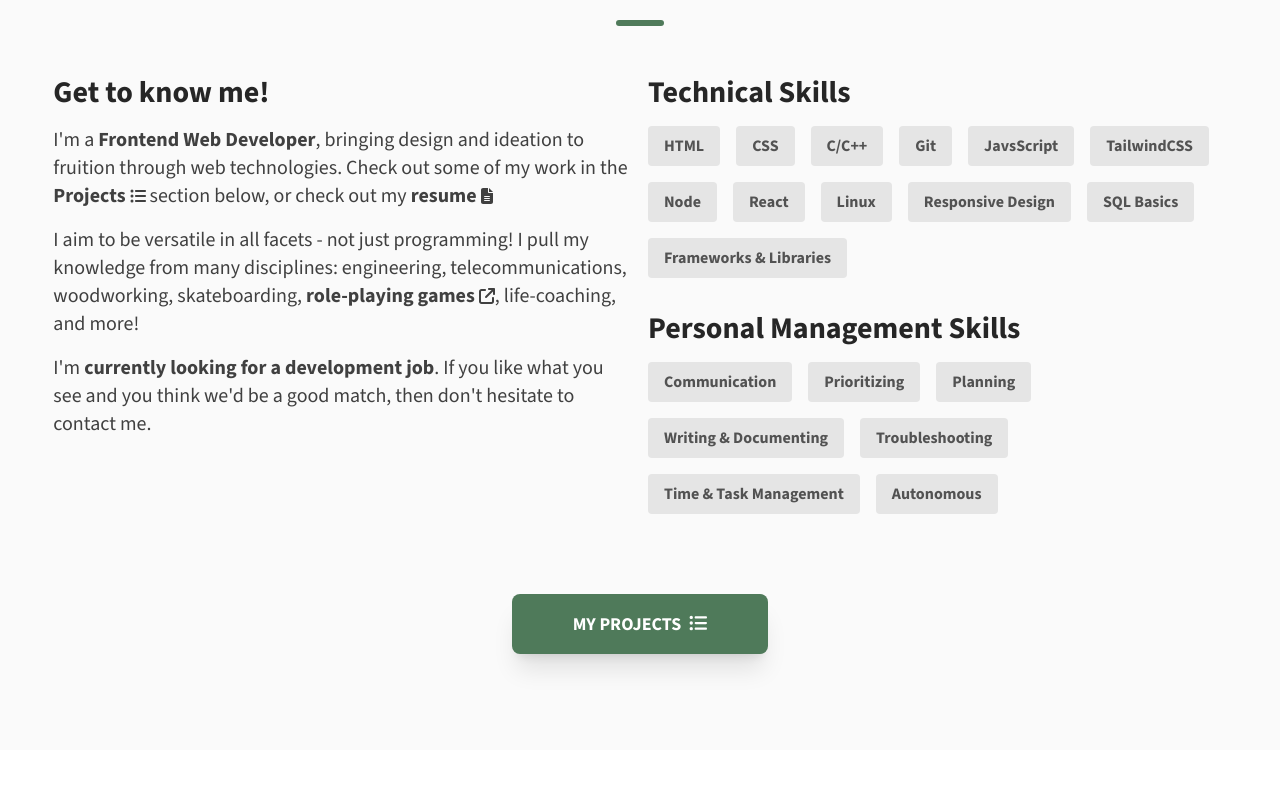
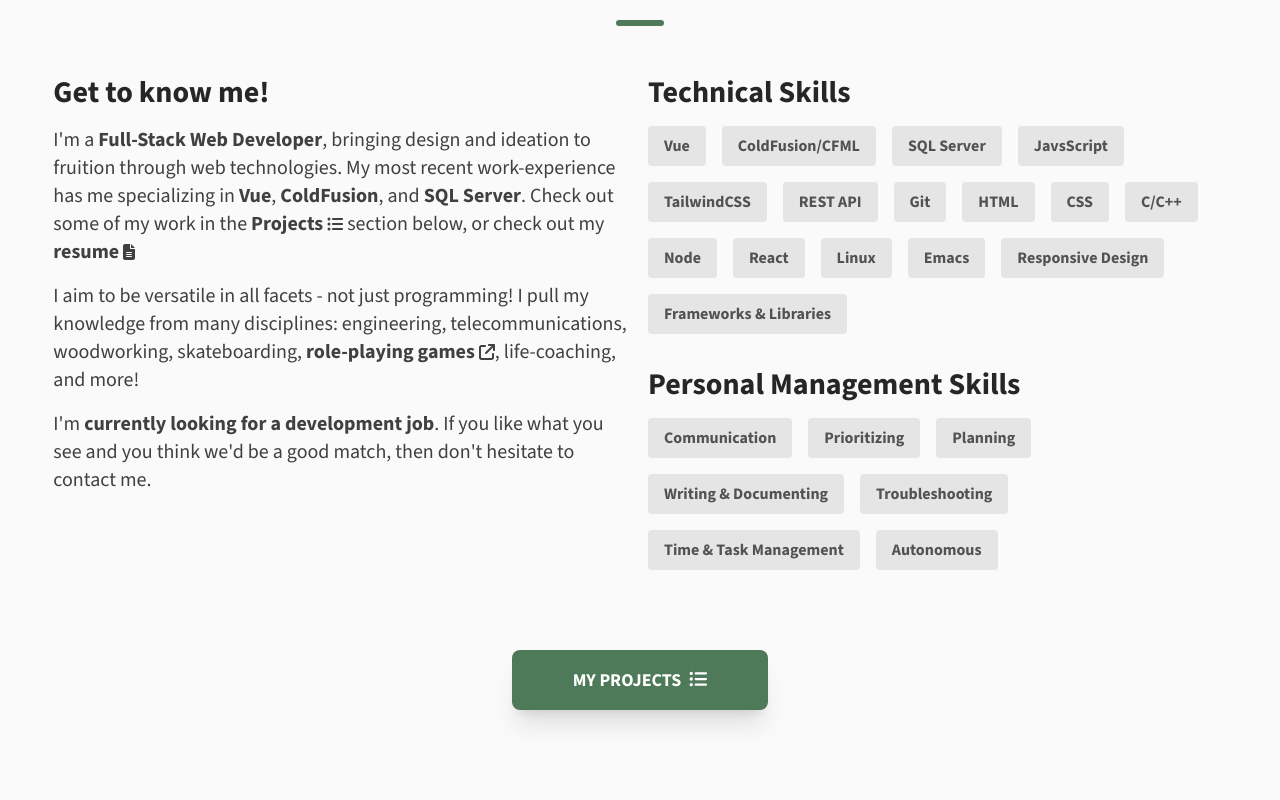
Before and after one commit to jstamant/portfolio, a Next.js app: page / in a window 1280 px wide. Shown: the part 940-1740 px from the top of the page. Built offline with nearby package versions, Linux system fonts and the light colour scheme.

Commit message:
Updated resume, title, and skills

```diff
--- a/app/page.js
+++ b/app/page.js
@@ -30,24 +30,28 @@ export default function Page() {
           <div className="grid md:grid-cols-2 gap-4 my-8 justify-around text-left">
             <div className="mb-8">
               <h2 className="text-3xl font-bold text-neutral-800 my-4">Get to know me!</h2>
-              <p className="my-4">I'm a <strong>Frontend Web Developer</strong>, bringing design and ideation to fruition through web technologies. Check out some of my work in the <a className="font-bold hover:text-theme-700" href="#projects">Projects<FontAwesomeIcon icon={faListUl} className="ml-1 text-base" /></a> section below, or check out my <Link className="font-bold hover:text-theme-700" href="/resume" target="_blank">resume<FontAwesomeIcon icon={faFileLines} className="ml-1 text-base" /></Link></p>
+              <p className="my-4">I'm a <strong>Full-Stack Web Developer</strong>, bringing design and ideation to fruition through web technologies. My most recent work-experience has me specializing in <strong>Vue</strong>, <strong>ColdFusion</strong>, and <strong>SQL Server</strong>. Check out some of my work in the <a className="font-bold hover:text-theme-700" href="#projects">Projects<FontAwesomeIcon icon={faListUl} className="ml-1 text-base" /></a> section below, or check out my <Link className="font-bold hover:text-theme-700" href="/resume" target="_blank">resume<FontAwesomeIcon icon={faFileLines} className="ml-1 text-base" /></Link></p>
               <p className="my-4">I aim to be versatile in all facets - not just programming! I pull my knowledge from many disciplines: engineering, telecommunications, woodworking, skateboarding, <a className="font-bold hover:text-theme-700" href="https://www.tabletop.engineering/" target="_blank">role-playing games<FontAwesomeIcon icon={faArrowUpRightFromSquare} className="ml-1 text-base" /></a>, life-coaching, and more!</p>
               <p className="my-4">I'm <strong>currently looking for a development job</strong>. If you like what you see and you think we'd be a good match, then don't hesitate to contact me.</p>
             </div>
             <div className="mb-8">
               <h2 className="text-3xl font-bold text-neutral-800 my-4">Technical Skills</h2>
               <div className="flex flex-wrap">
+                <Skill>Vue</Skill>
+                <Skill>ColdFusion/CFML</Skill>
+                <Skill>SQL Server</Skill>
+                <Skill>JavsScript</Skill>
+                <Skill>TailwindCSS</Skill>
+                <Skill>REST API</Skill>
+                <Skill>Git</Skill>
                 <Skill>HTML</Skill>
                 <Skill>CSS</Skill>
                 <Skill>C/C++</Skill>
-                <Skill>Git</Skill>
-                <Skill>JavsScript</Skill>
-                <Skill>TailwindCSS</Skill>
                 <Skill>Node</Skill>
                 <Skill>React</Skill>
                 <Skill>Linux</Skill>
+                <Skill>Emacs</Skill>
                 <Skill>Responsive Design</Skill>
-                <Skill>SQL Basics</Skill>
                 <Skill>Frameworks & Libraries</Skill>
               </div>
               <h2 className="text-3xl font-bold text-neutral-800 my-4">Personal Management Skills</h2>
--- a/next.config.js
+++ b/next.config.js
@@ -2,7 +2,7 @@ const nextConfig = {
   output: 'export',
   env: {
     site: {
-      subtitle: 'A Frontend Web Developer, ready to hit the ground running on your codebase.',
+      subtitle: 'A Full-Stack Web Developer, ready to hit the ground running on your codebase.',
     },
   },
 }
```
Also changed, not shown: 1 other file (tests, documents, lock files or other folders).
